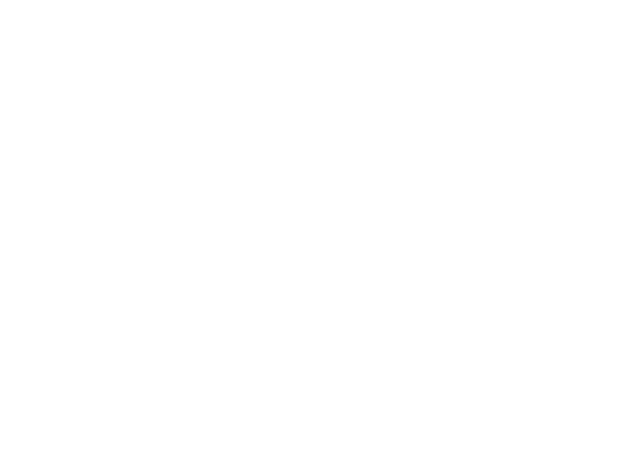
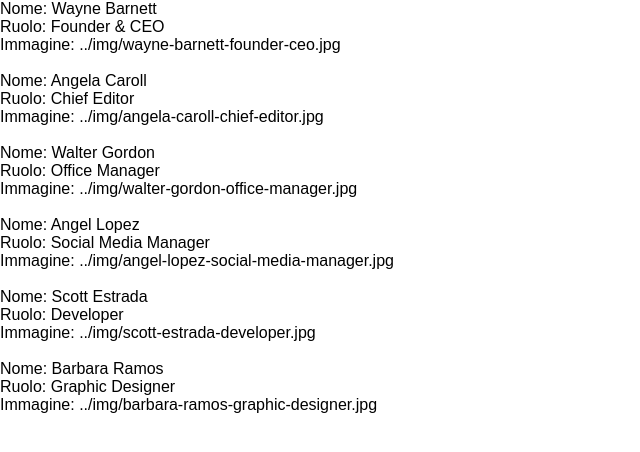
Before and after one commit to TobiaRigon/js-our-team, a plain HTML site: page index.html in a window 1280 px wide. Shown: the whole page, without its empty margins (0-640 px from the left). Drawn offline with Linux system fonts and the light colour scheme.

Commit message:
Feat:Milestone 2

```diff
--- a/index.html
+++ b/index.html
@@ -11,6 +11,7 @@
 </head>
 <body>
 
+    <div id="team_div"></div>
 
     <!-- main js -->
 
--- a/js/script.js
+++ b/js/script.js
@@ -1,3 +1,6 @@
+
+const teamDiv = document.getElementById("team_div");
+
 // Creare l’array di oggetti con le informazioni fornite.
 let team = [
   {
@@ -40,4 +43,13 @@ for (let i = 0; i < team.length; i++) {
   console.log("Immagine: " + team[i].immagine);
   // riga vuota
   console.log("\n");
-}
+};
+
+// Stampare le stesse informazioni su DOM sotto forma di stringhe
+for (let i = 0; i < team.length; i++) {
+  teamDiv.innerHTML += ("Nome: " + team[i].nome + "</br>");
+  teamDiv.innerHTML += ("Ruolo: " + team[i].ruolo + "</br>");
+  teamDiv.innerHTML += ("Immagine: " + team[i].immagine + "</br>");
+  // riga vuota
+  teamDiv.innerHTML += ("</br>");
+};
```
